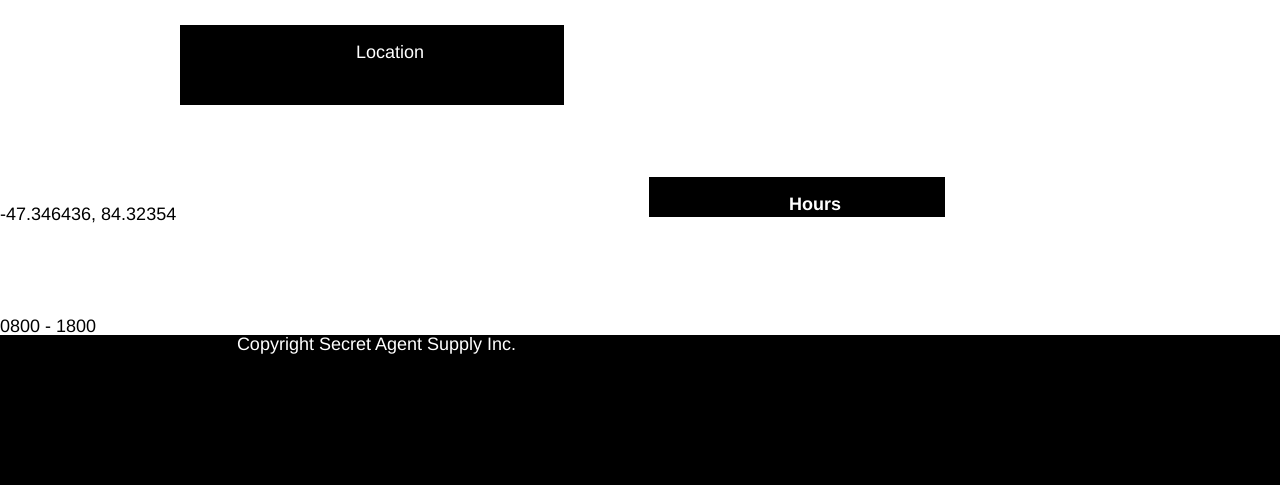
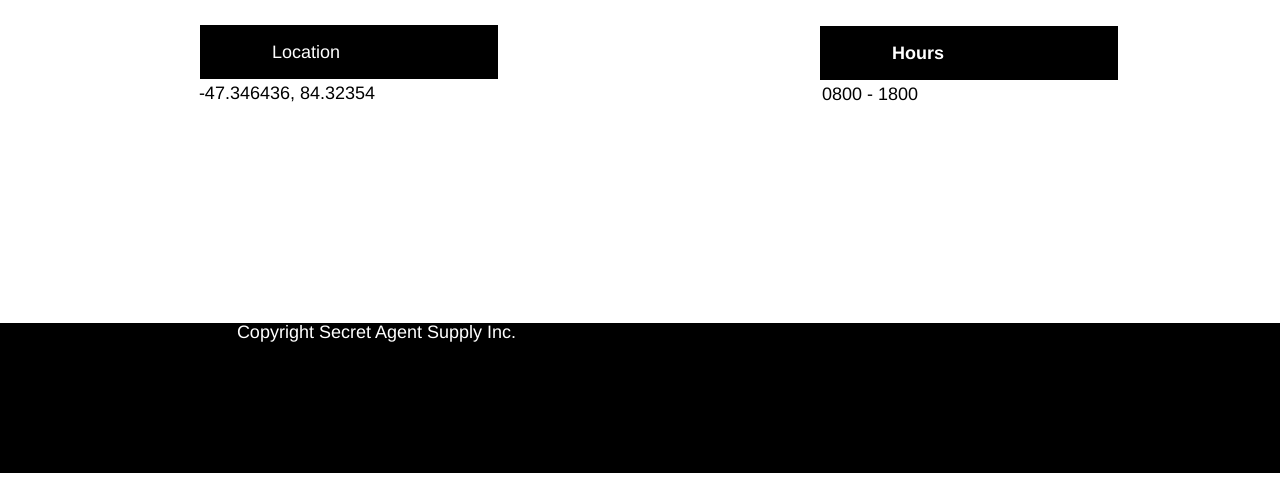
Before and after one commit to Kubb21/SecretAgentSupply, a plain HTML site: page index.html in a window 1280 px wide. Shown: the part 882-1367 px from the top of the page. Drawn offline with Linux system fonts and the light colour scheme.

Commit message:
location and hours

```diff
--- a/index.html
+++ b/index.html
@@ -59,12 +59,15 @@
               <div class="location">
                 <p>Location</p>
               </div>
-              <p>-47.346436, 84.32354</p>
+                <div class="coordinates">
+                  <span>-47.346436, 84.32354</span>
+                </div>
               <div class="hours">
                 <p>Hours</p>
               </div>
-              <p>0800 - 1800</p>
-
+                <div class="time">
+                  <span>0800 - 1800</span>
+                </div>
                 <footer>
                   <div class="copyright">
                     <span>Copyright Secret Agent Supply Inc.</span>
--- a/resources/css/style.css
+++ b/resources/css/style.css
@@ -129,41 +129,53 @@ text-align: center;
 
 .location {
   background-color: black;
-  height: 80px;
-  width: 30%;
+  padding-left: 2rem;
+  padding-top: 1rem;
+  padding-bottom: 1rem;
+  width: 20.5%;
   margin-top: 3rem;
   position: relative;
   bottom: 100px;
-  left: 180px;
-
+  left: 200px;
 }
 
 .location p {
   color: white;
-  text-align: center;
   padding-left: 2rem;
-  padding-top: 1rem;
-  padding-bottom: 1rem;
   font-size: 18px;
 }
 
 .hours {
   background-color: black;
-  height: 40px;
-  width: 296px;
+  padding-left: 2rem;
+  padding-top: 1rem;
+  padding-bottom: 1rem;
+  width: 20.5%;
   position: relative;
-  bottom: 100px;
-  left: 649px;
+  bottom: 225px;
+  left: 820px;
   margin-top: 3rem;
 }
 
 .hours p {
   font-weight: bold;
   color: white;
-  text-align: center;
   padding-left: 2rem;
-  padding-top: 1rem;
-  padding-bottom: 1rem;
+}
+
+.coordinates span {
+  color: black;
+  position: relative;
+  left: 187px;
+  bottom: 95px;
+  width: 35%;
+}
+
+.time span {
+  color: black;
+  position: relative;
+  left: 810px;
+  bottom: 220px;
 }
 
 .copyright {
```
